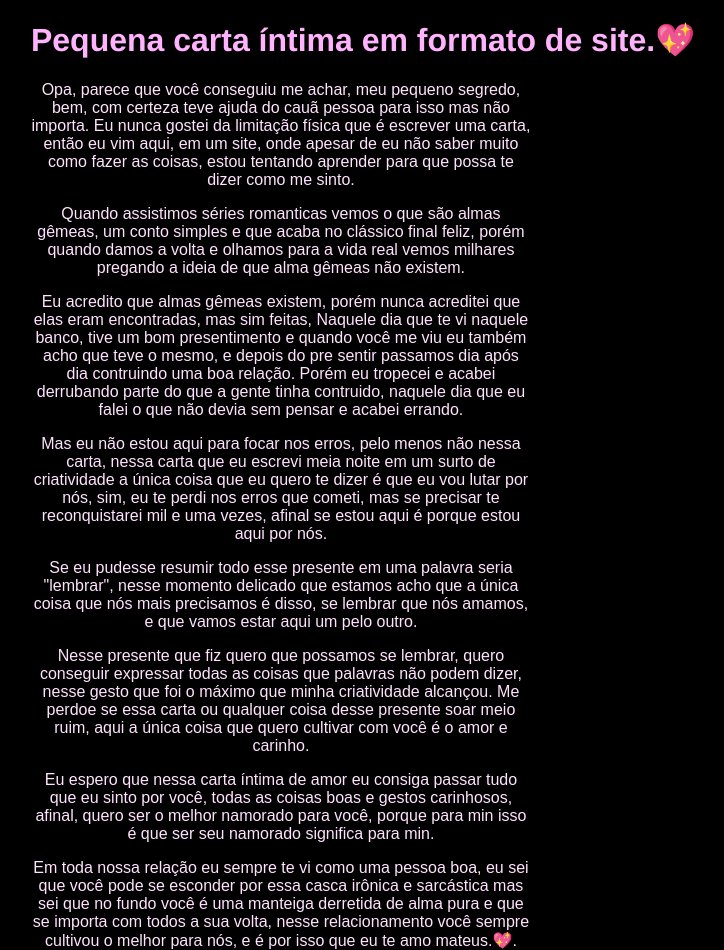
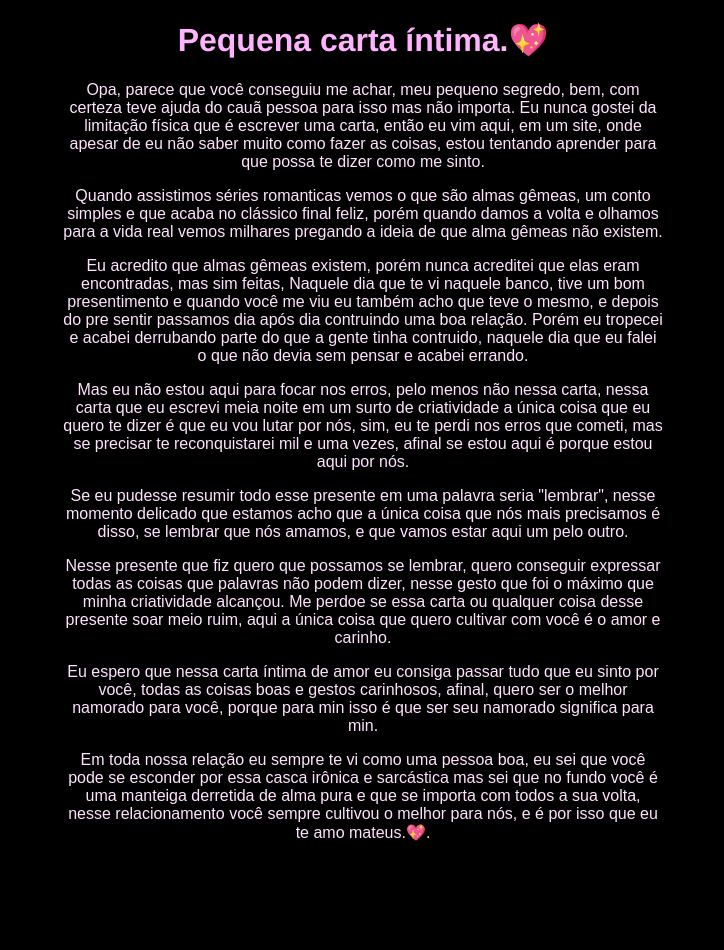
Before and after one commit to Relembrar/carta-intima, a plain HTML site: page index.html in a window 1280 px wide. Shown: the whole page, without its empty margins (277-1001 px from the left). After the commit the page ends 842 px from the top, so only its background shows below. Drawn offline with Linux system fonts and the light colour scheme.

Commit message:
Update index.html

```diff
--- a/index.html
+++ b/index.html
@@ -17,16 +17,18 @@
       font-family: Helvetica;
       color: #ffb3fd;
     }
+    .content {
+      max-width: 600px;
+    }
     p {
       font-family: Arial;
       color: #ffe2fe;
-      max-width: 500px;
     }
   </style>
 </head>
 <body>
-  <div>
-    <h1>Pequena carta íntima em formato de site.💖</h1>
+  <div class="content">
+    <h1>Pequena carta íntima.💖</h1>
     <p>Opa, parece que você conseguiu me achar, meu pequeno segredo, bem, com certeza
 teve ajuda do cauã pessoa para isso mas não importa. Eu nunca gostei da limitação
 física que é escrever uma carta, então eu vim aqui, em um site, onde apesar de eu não
```
